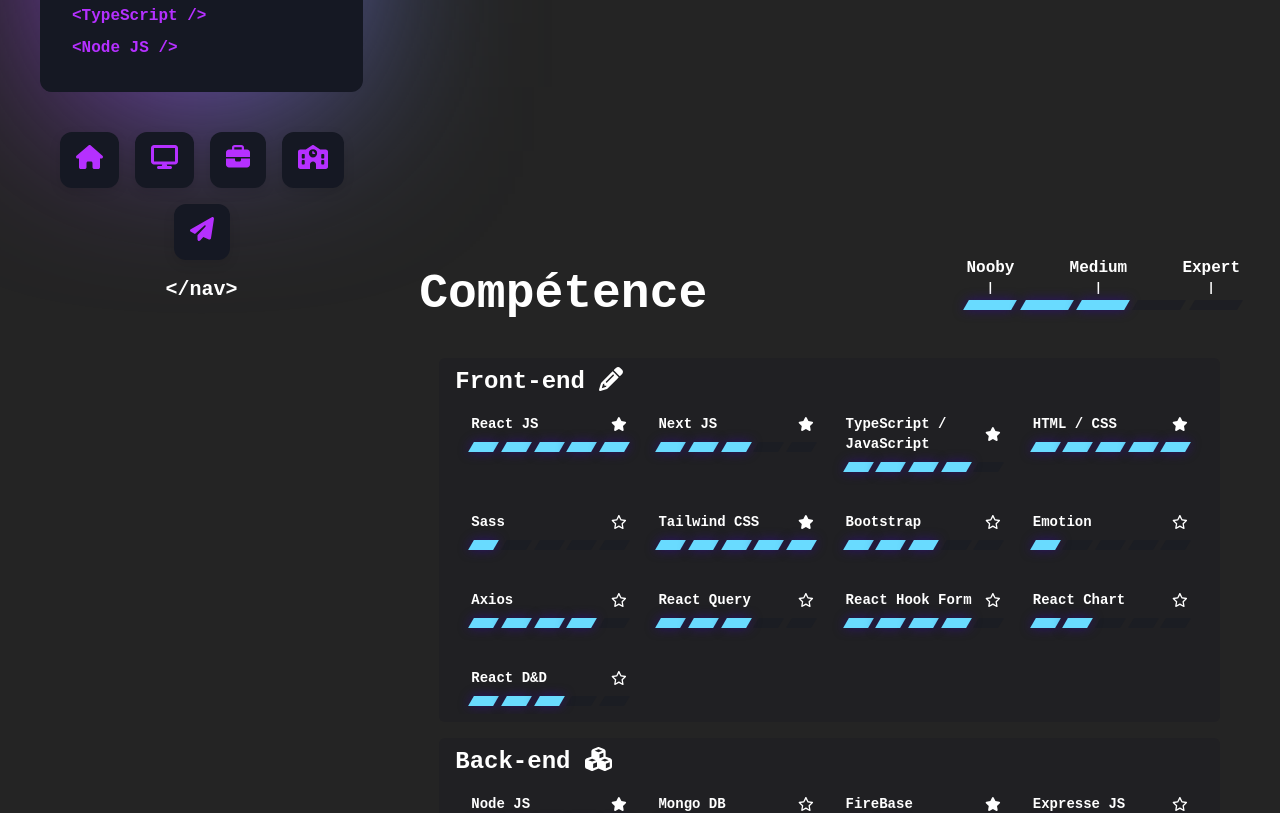
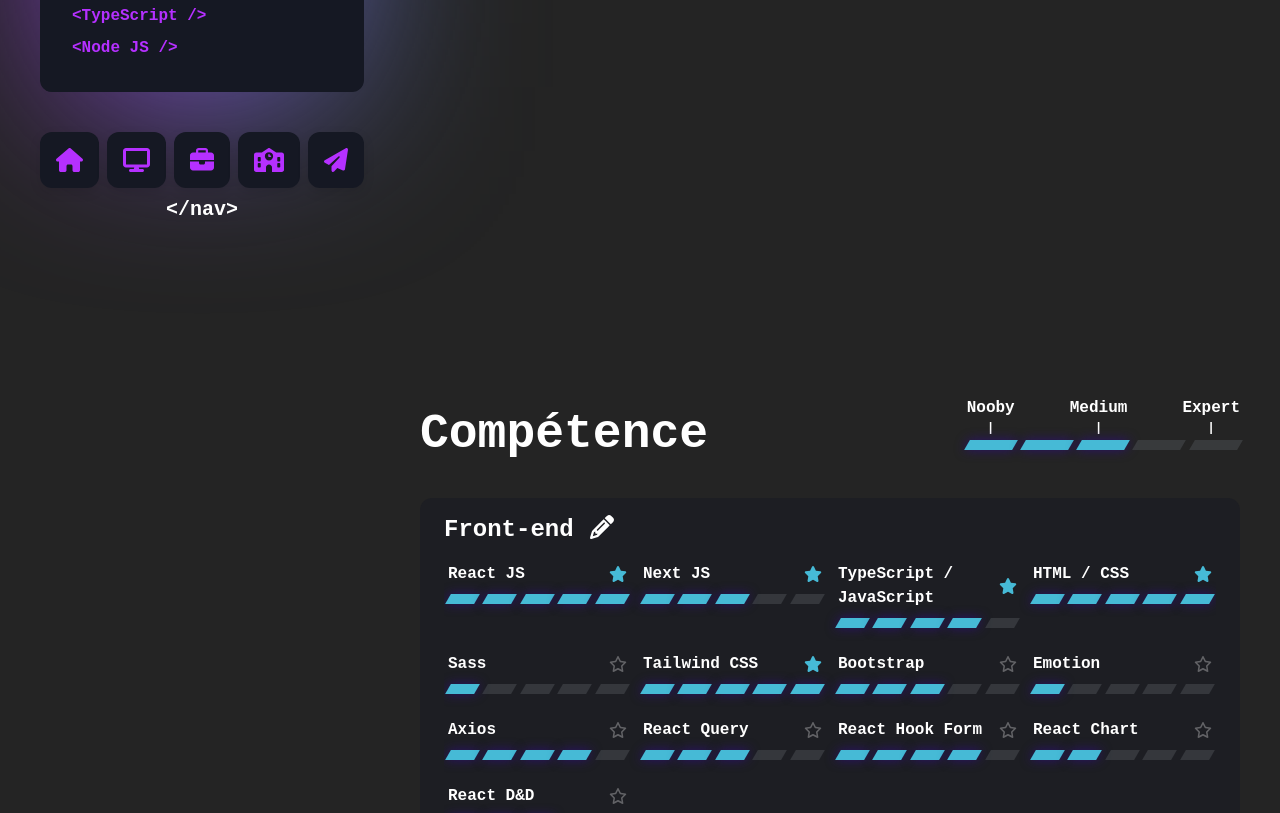
Before and after one commit to AlexPawlonski/Portfolio, a Next.js app: page / in a window 1280 px wide. Shown: the part 1300-2113 px from the top of the page. Built offline with nearby package versions, Linux system fonts and the light colour scheme.

Commit message:
update css nav and update space skills section

```diff
--- a/src/app/page.tsx
+++ b/src/app/page.tsx
@@ -43,7 +43,7 @@ export default function Home() {
       </section>
       <div className="flex w-full lg:gap-14 lg:mt-10 relative">
         <MenuFixed />
-        <div className="w-full mt-4">
+        <div className="w-full mt-4 flex flex-col gap-10">
           <Projects />
           <Skills />
         </div>
--- a/src/components/atoms/ButtonLink.tsx
+++ b/src/components/atoms/ButtonLink.tsx
@@ -5,7 +5,7 @@ interface Props {
 }
 export default function ButtonLink({ icon, text, href }: Props) {
   return (
-    <a href={href} target="_blank" className="boxShadowRainbowHover flex items-center gap-2 text-xl lg:text-2xl xl:text-4xl hover:scale-105 transition-all transform">
+    <a href={href} target="_blank" className="boxShadowRainbowLinkHover flex items-center gap-2 text-xl lg:text-2xl xl:text-4xl hover:scale-105 transition-all transform">
       {icon} <p>{text}</p>
     </a>
   );
--- a/src/components/atoms/NavItem.tsx
+++ b/src/components/atoms/NavItem.tsx
@@ -11,7 +11,7 @@ export default function NavItem({ id, icon, className }: Props) {
     <a
       href={`#${id}`}
       className={classNames(
-        "rounded-xl py-3 px-4 text-2xl boxShadowsLite cursor-pointer transform transition-all hover:scale-110 relative rainbowGlow boxShadowRainbowHover z-20",
+        "rounded-xl p-4 flex bg-drakBlue justify-center boxShadowsLite cursor-pointer transform transition-all hover:scale-110 relative boxShadowRainbowHover z-20 ",
         className
       )}
     >
--- a/src/components/molecules/ProjectComponent.tsx
+++ b/src/components/molecules/ProjectComponent.tsx
@@ -36,10 +36,10 @@ export default function ProjectComponent({
   } else {
     return (
       <article
-        className="bg-drakBlue bg-opacity-40 rounded-xl p-4 lg:p-10 relative"
-        style={{ height: "calc(100% - 200px)" }}
+        className="bg-drakBlue bg-opacity-40 rounded-xl p-4 lg:p-8 lg:py-5 relative"
+        style={{ height: "calc(100% - 150px)" }}
       >
-        <div className="flex flex-col lg:flex-row lg:justify-between justify-around text-blueReact gap-2 lg:items-center mb-2">
+        <div className="flex flex-col lg:flex-row lg:justify-between justify-around text-blueReact gap-2 lg:items-center mb-6">
           <h2 className="text-3xl xl:text-5xl lg:text-3xl">{`<${project.name}/>`}</h2>
           <div className="flex items-start gap-6">
             {project.link.git && (
@@ -56,8 +56,7 @@ export default function ProjectComponent({
             />
           </div>
         </div>
-
-        <div className="relative lg:flex lg:gap-10 h-full">
+        <div className="relative lg:flex lg:gap-10 h-[85%] xl:h-[96%]">
           <div className="flex flex-col justify-between gap-4 h-[60%] lg:h-full lg:w-[60%] pb-5 ">
             <div className="flex flex-col gap-3 lg:text-lg xl:text-xl overflow-y-scroll pr-3">
               {project.description.map((text, key) => (
@@ -70,8 +69,7 @@ export default function ProjectComponent({
               ))}
             </div>
           </div>
-
-          <div className="grid grid-cols-2 overflow-y-scroll pr-3 h-[25%] lg:h-[90%] lg:w-[40%]">
+          <div className="grid grid-cols-2 overflow-y-scroll pr-3 h-[40%] lg:h-[90%] lg:w-[40%]">
             {project.picture.map((picture, key) => (
               <ImgItem
                 key={key}
--- a/src/components/molecules/SkillItem.tsx
+++ b/src/components/molecules/SkillItem.tsx
@@ -11,12 +11,12 @@ interface Props {
 export default function SkillItem({ skill }: Props) {
   return (
     <li className="flex flex-col gap-2 col-span-1">
-      <label className="flex items-center justify-between text-sm">
+      <label className="flex items-center justify-between">
         <h3>{skill.title}</h3>
         {skill.fav ? (
-          <FontAwesomeIcon icon={starSolid} className="" />
+          <FontAwesomeIcon icon={starSolid} className="rainbowGlow" />
         ) : (
-          <FontAwesomeIcon icon={starReagular} className="" />
+          <FontAwesomeIcon icon={starReagular} className=" opacity-30" />
         )}
       </label>
       <LevelBar level={skill.level} base={5} />
--- a/src/components/organisms/Header.tsx
+++ b/src/components/organisms/Header.tsx
@@ -6,7 +6,7 @@ interface Props {
 }
 export default function Header({ isFixed }: Props) {
   return (
-    <header className="rounded-xl w-full p-4 rainbowGlow boxShadowRainbow">
+    <header className="rounded-xl w-full p-4 rainbowGlow boxShadowRainbow bg-drakBlue">
       <p className="text-end lg:text-xl text-white">
         {!isFixed ? `</header>` : `</memo>`}
       </p>
--- a/src/components/organisms/MenuFixed.tsx
+++ b/src/components/organisms/MenuFixed.tsx
@@ -27,19 +27,20 @@ export default function MenuFixed() {
     <section
       className={classNames(
         !showComponent && "hidden lg:block",
-        "flex flex-col gap-4 items-center fixed lg:sticky top-4 right-3 z-50 h-full"
+        "flex flex-col gap-4 items-center fixed lg:sticky bottom-4 lg:top-4 right-3 z-50 lg:h-full"
       )}
     >
-      <ProfilImg size="w-20 lg:hidden" showText={false} isFixed={true} />
       <div className="hidden lg:block w-full">
         <Header isFixed={true} />
       </div>
       <div className="lg:hidden">
         <Nav forceVertical={true} isFixed={true} />
       </div>
-      <div className="hidden lg:block my-10">
+      <div className="hidden lg:block mt-10 mb-2">
         <Nav isFixed={true} />
       </div>
+      <ProfilImg size="w-20 lg:hidden" showText={false} isFixed={true} />
+      <p className="text-center lg:text-xl">{`</nav>`}</p>
     </section>
   );
 }
--- a/src/components/organisms/Nav.tsx
+++ b/src/components/organisms/Nav.tsx
@@ -21,27 +21,20 @@ export default function Nav({ forceVertical = false, isFixed = false }: Props) {
   const [isOpen, setIsOpen] = useState(false);
 
   return (
-    <nav className="flex items-center flex-col gap-4 lg:mb-36">
-      {forceVertical && (
-        <div
-          className={classNames(
-            "transform transition-all bg-drakBlue rounded-full h-8 w-8 flex items-center justify-center ",
-            isOpen && "rotate-180"
-          )}
-          onClick={() => setIsOpen((old) => !old)}
-        >
-          <FontAwesomeIcon icon={faChevronDown} className="text-xl" />
-        </div>
+    <nav
+      className={classNames(
+        "flex items-center flex-col gap-4",
+        !isFixed && "lg:mb-36"
       )}
+    >
       {(!forceVertical || isOpen) && (
         <>
           <ul
             className={classNames(
+              "flex gap-2 rainbowGlow",
               forceVertical || isFixed
-                ? "flex-col lg:flex-row lx:gap-0 gap-2"
-                : "lg:flex-col gap-4",
-              "flex items-center",
-              isFixed && "lg:w-full max-w-full flex-wrap justify-center gap-4"
+                ? "flex-col lg:flex-row lx:gap-0 text-2xl"
+                : "lg:flex-col text-2xl"
             )}
           >
             <NavItem id={"home"} icon={<FontAwesomeIcon icon={faHome} />} />
@@ -59,8 +52,19 @@ export default function Nav({ forceVertical = false, isFixed = false }: Props) {
               icon={<FontAwesomeIcon icon={faPaperPlane} />}
             />
           </ul>
-          <p className="text-center lg:text-xl">{`</nav>`}</p>
+          {!isFixed && <p className="text-center text-base">{`</nav>`}</p>}
         </>
+      )}
+      {forceVertical && (
+        <div
+          className={classNames(
+            "transform transition-all bg-drakBlue rounded-full h-8 w-8 flex items-center justify-center ",
+            !isOpen && "rotate-180"
+          )}
+          onClick={() => setIsOpen((old) => !old)}
+        >
+          <FontAwesomeIcon icon={faChevronDown} className="text-xl" />
+        </div>
       )}
     </nav>
   );
--- a/src/components/organisms/Projects.tsx
+++ b/src/components/organisms/Projects.tsx
@@ -15,7 +15,7 @@ export default function Projects() {
       className={classNames(
         "flex flex-col gap-2 relative"
       )}
-      style={{ height: "calc(100vh - 100px)" }}
+      style={{ height: "calc(100vh)" }}
     >
       <h2 className="text-2xl xl:text-5xl">Réalisation</h2>
       <ProjectNav
--- a/src/components/organisms/Skills.tsx
+++ b/src/components/organisms/Skills.tsx
@@ -39,7 +39,7 @@ export default function Skills() {
     icon: IconDefinition;
   }) => {
     return (
-      <div className="bg-drakBlue rounded-md p-4 py-2 bg-opacity-20">
+      <div className="bg-drakBlue rounded-xl px-6 py-4 bg-opacity-40">
         <div
           className={classNames(
             isActive ? "max-h-none" : "max-h-52 lg:max-h-none",
@@ -50,9 +50,10 @@ export default function Skills() {
           }}
         >
           <h3 className="text-xl mb-4 lg:text-2xl">
-            {title} <FontAwesomeIcon icon={icon} className="" />
+            {title}
+            <FontAwesomeIcon icon={icon} className="ml-4" />
           </h3>
-          <ul className="flex flex-col gap-2 lg:gap-8 mx-4 lg:grid lg:grid-cols-4">
+          <ul className="flex flex-col gap-2 lg:gap-4 mx-1 lg:grid lg:grid-cols-4">
             {skillArray.map((skill, key) => (
               <SkillItem key={key} skill={skill} />
             ))}
@@ -80,7 +81,7 @@ export default function Skills() {
         <h2 className="text-2xl xl:text-5xl">Compétence</h2>
         <LevelBar level={3} base={5} legendIsActive />
       </div>
-      <div className="mt-10 mx-5 flex flex-col gap-4">
+      <div className="mt-10 flex flex-col gap-6">
         <ListSkills
           title="Front-end"
           skillArray={skills.front}
--- a/src/styles/index.css
+++ b/src/styles/index.css
@@ -115,21 +115,3 @@ body {
     transform: rotate(360deg);
   }
 }
-
-.levelSkill {
-  height: 10px;
-  background: #69dbff;
-  transform: skew(-30deg);
-  -webkit-transform: skew(-30deg);
-  -moz-transform: skew(-30deg);
-  -o-transform: skew(-30deg);
-}
-.levelBase {
-  height: 10px;
-  background: #151823;
-  opacity: "20%";
-  transform: skew(-30deg);
-  -webkit-transform: skew(-30deg);
-  -moz-transform: skew(-30deg);
-  -o-transform: skew(-30deg);
-}
--- a/src/styles/index.scss
+++ b/src/styles/index.scss
@@ -35,7 +35,6 @@
 .rainbowGlow {
   position: relative;
   color: #252b37;
-  background-color: #151823;
   animation: textColor 10s ease infinite;
   @keyframes textColor {
     0% {
@@ -50,11 +49,48 @@
   }
 }
 
+
+
+.levelSkill {
+  height: 10px;
+  background: #69dbff;
+  transform: skew(-30deg);
+  -webkit-transform: skew(-30deg);
+  -moz-transform: skew(-30deg);
+  -o-transform: skew(-30deg);
+  animation: bgAnim 10s ease infinite;
+  @keyframes bgAnim {
+    0% {
+      background: #b530ff;
+    }
+    50% {
+      background: #0fffc1;
+    }
+    100% {
+      background: #b530ff;
+    }
+  }
+}
+.levelBase {
+  height: 10px;
+  background: #595c61;
+  transform: skew(-30deg);
+  -webkit-transform: skew(-30deg);
+  -moz-transform: skew(-30deg);
+  -o-transform: skew(-30deg);
+}
+
 .boxShadowRainbow {
   @include backlight(0, 5vw, 10vw, 0.75, #0fffc1, #b530ff, 10s);
 }
 .boxShadowRainbowHover:hover {
-  @include backlight(0, 0vw, 1vw, 0.8, #0fffc1, #b530ff, 10s);
+  @include backlight(0, 0px, 20px, 0.5, #0fffc1, #b530ff, 10s);
+  color: azure;
+  animation: none;
+  transition: all;
+}
+.boxShadowRainbowLinkHover:hover {
+  @include backlight(0px, 10px, 80px, 0.5, #0fffc1, #b530ff, 10s);
   color: azure;
   animation: none;
   transition: all;
```
